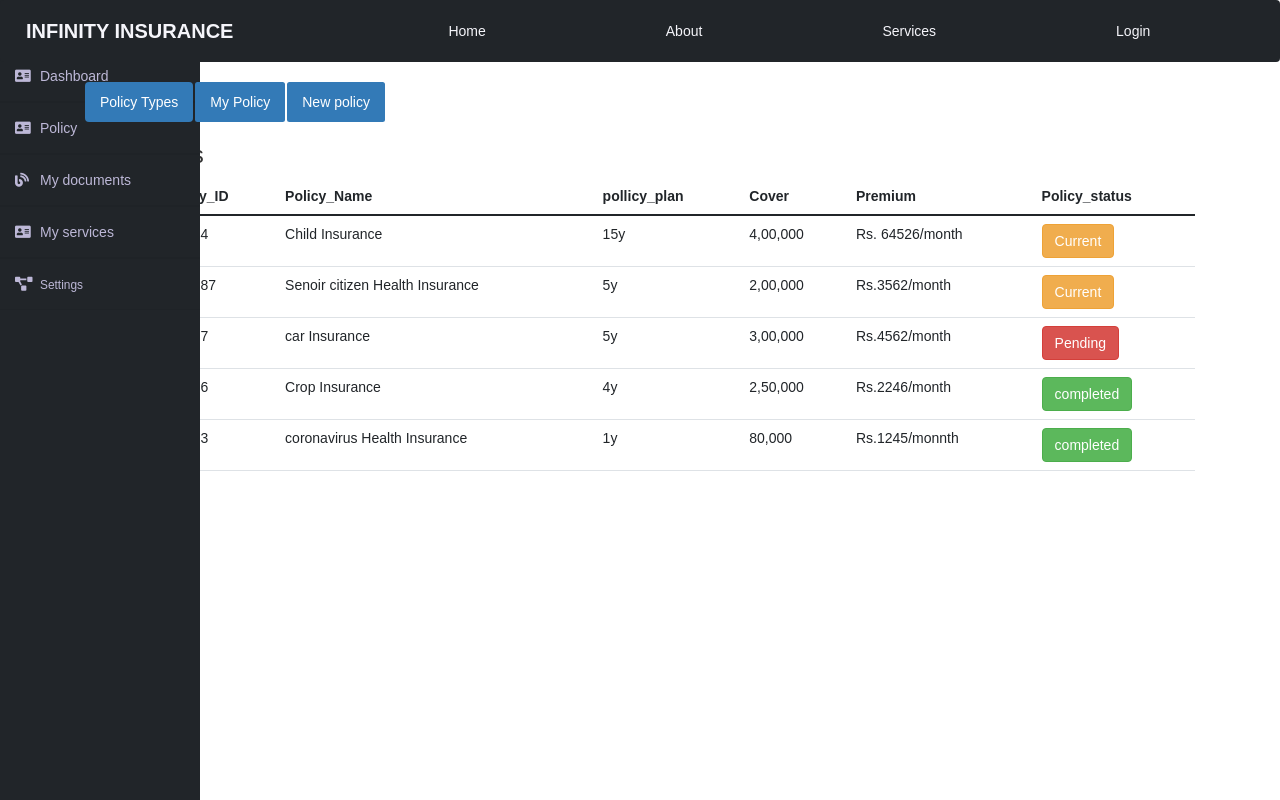
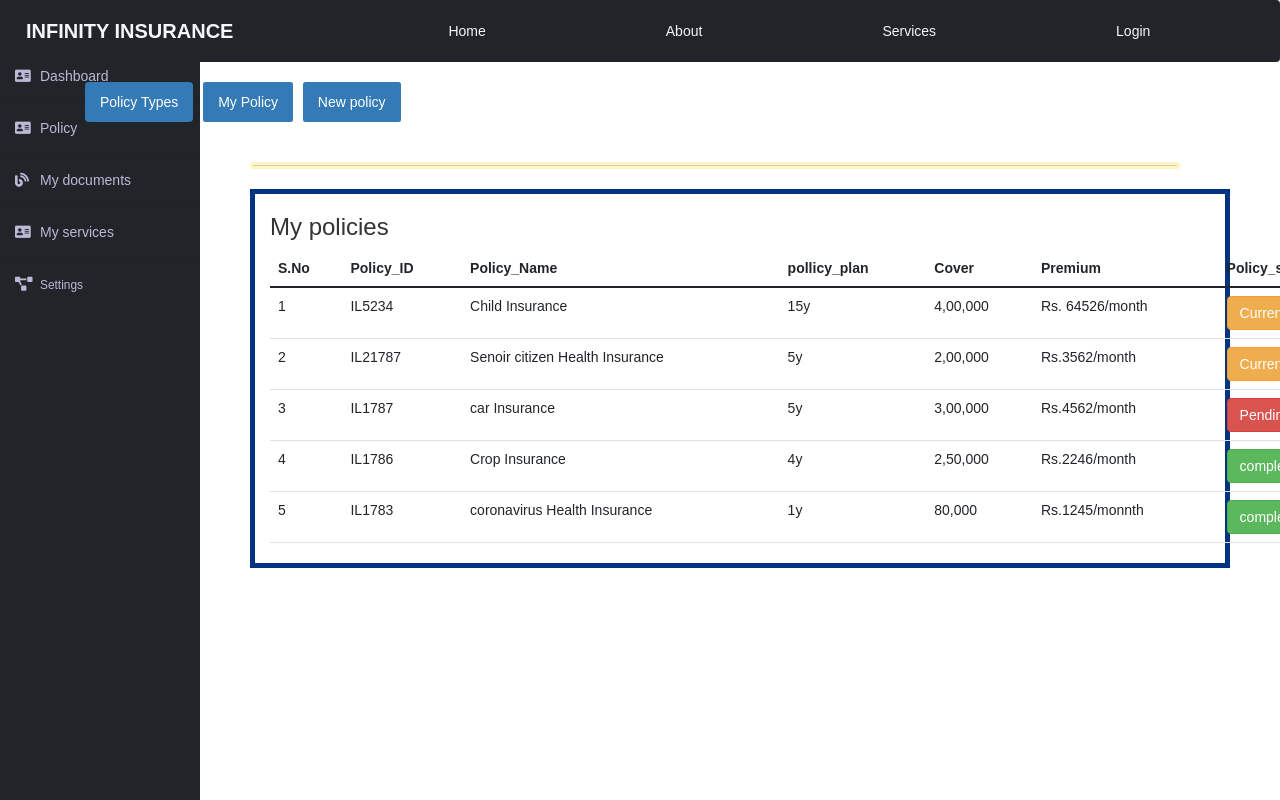
Before and after one commit to shivanibg44/Infinity, an Angular app: page /mypolicy in a window 1280 px wide. Shown: the top 800 px of the page. Built offline with nearby package versions, Linux system fonts and the light colour scheme.

Commit message:
dashboard

```diff
--- a/src/app/mypolicy/mypolicy.component.css
+++ b/src/app/mypolicy/mypolicy.component.css
@@ -0,0 +1,16 @@
+.demo1
+{
+  border: rgb(0, 51, 128);
+  border-width: 5px;
+  border-style: solid;
+  margin-left: 250px;
+  margin-right: 50px;
+}
+hr.new2
+{
+border: solid rgb(255, 217, 0);
+border-radius: 10px;
+border-width: 3px;
+margin-left: 250px;
+margin-right: 100px;
+}
--- a/src/app/mypolicy/mypolicy.component.html
+++ b/src/app/mypolicy/mypolicy.component.html
@@ -4,14 +4,16 @@
 <div class="container">
 
   <ul class="nav nav-pills">
-    <li class="active"><a data-toggle="pill" href="#home1">Policy Types</a></li>
-    <li class="active"><a data-toggle="pill"  class="nav-link"routerLink="/mypolicy" routerLinkActive="active-link">My Policy</a></li>
+    <li class="active"><a data-toggle="pill" href="#home1">Policy Types</a></li>  &nbsp;&nbsp;
+    <li class="active"><a data-toggle="pill"  class="nav-link"routerLink="/mypolicy" routerLinkActive="active-link">My Policy</a></li> &nbsp;&nbsp;
     <li class="active"><a data-toggle="pill"   class="nav-link"routerLink="/new-policy" routerLinkActive="active-link">New policy</a></li>
 
 
   </ul>
+  <br>
 </div>
-
+<hr class="new2">
+<div class="demo1">
 <div id="demo2" class="container tab-pane active" >
     <div class='table-responsive'>
       <h3>My policies</h3>
@@ -88,3 +90,4 @@
 
     </div>
   </div>
+</div>
--- a/src/app/new-policy/new-policy.component.css
+++ b/src/app/new-policy/new-policy.component.css
@@ -14,3 +14,12 @@ body {
   border: 1px solid rgba(0,0,0,.125);
   border-radius: .15rem;
 }
+
+hr.new3
+{
+border: solid rgb(255, 217, 0);
+border-radius: 10px;
+border-width: 3px;
+margin-left: 250px;
+margin-right: 100px;
+}
--- a/src/app/new-policy/new-policy.component.html
+++ b/src/app/new-policy/new-policy.component.html
@@ -4,13 +4,14 @@
 <div class="container">
 
   <ul class="nav nav-pills">
-    <li class="active"><a data-toggle="pill" href="#home1">Policy Types</a></li>
-    <li class="active"><a data-toggle="pill"  class="nav-link"routerLink="/mypolicy" routerLinkActive="active-link">My Policy</a></li>
+    <li class="active"><a data-toggle="pill" href="#home1">Policy Types</a></li> &nbsp;&nbsp;
+    <li class="active"><a data-toggle="pill"  class="nav-link"routerLink="/mypolicy" routerLinkActive="active-link">My Policy</a></li>&nbsp;&nbsp;
     <li class="active"><a data-toggle="pill"   class="nav-link"routerLink="/new-policy" routerLinkActive="active-link">New policy</a></li>
 
 
   </ul>
 </div>
+<hr class="new3">
 
 <section class="vh-100" style="background-color: white" height="100%">
   <div class="container h-100">
--- a/src/app/policy-details/policy-details.component.css
+++ b/src/app/policy-details/policy-details.component.css
@@ -23,6 +23,17 @@ a:hover{
 }
 hr.new1
 {
-border: 1px solid red;
+border: solid rgb(255, 217, 0);
 border-radius: 10px;
+border-width: 3px;
+margin-left: 250px;
+margin-right: 100px;
 }
+.demo2
+{
+  border: rgb(0, 51, 128);
+  border-width: 5px;
+  border-style: solid;
+  margin-left: 250px;
+  margin-right: 100px;
+}
--- a/src/app/policy-details/policy-details.component.html
+++ b/src/app/policy-details/policy-details.component.html
@@ -2,19 +2,22 @@
 
 <app-navbar></app-navbar>
 
+
 <div class="container">
 
   <ul class="nav nav-pills">
-    <li class="active"><a data-toggle="pill" href="#home1">Policy Types</a></li>
-    <li class="active"><a data-toggle="pill"  class="nav-link"routerLink="/mypolicy" routerLinkActive="active-link">My Policy</a></li>
+    <li class="active"><a data-toggle="pill" href="#home1">Policy Types</a></li>  &nbsp;&nbsp;
+    <li class="active"><a data-toggle="pill"  class="nav-link"routerLink="/mypolicy" routerLinkActive="active-link">My Policy</a></li>&nbsp;&nbsp;
     <li class="active"><a data-toggle="pill"   class="nav-link"routerLink="/new-policy" routerLinkActive="active-link">New policy</a></li>
 
 
   </ul>
 </div>
+
 <br>
 
 <hr class="new1">
+<div class="demo2">
 <div id="menu1" class="container tab-pane active" >
   <div class='table-responsive'>
     <!--table started-->
@@ -77,3 +80,4 @@
     <!--table ended-->
   </div>
 </div>
+</div>
```
